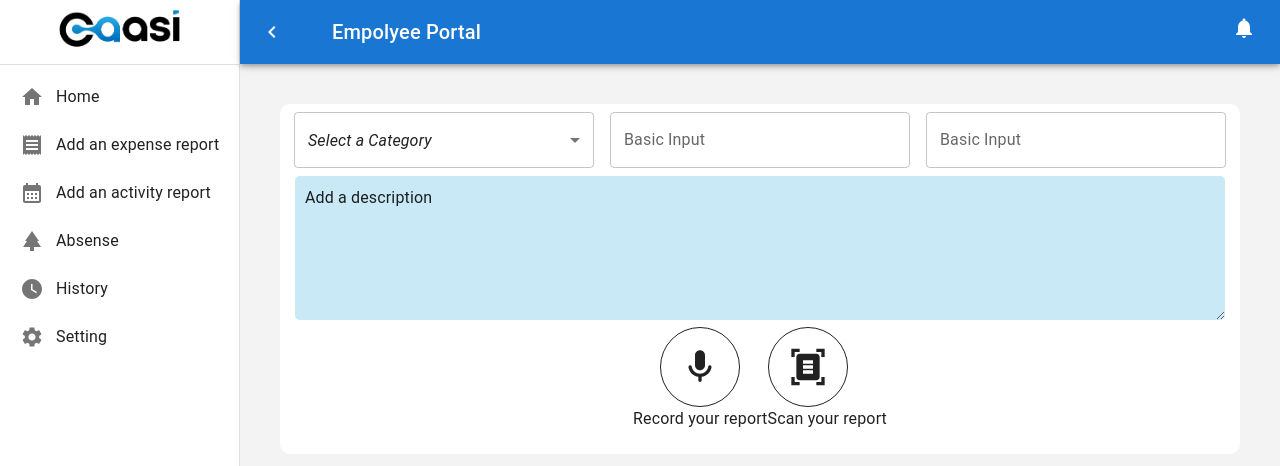
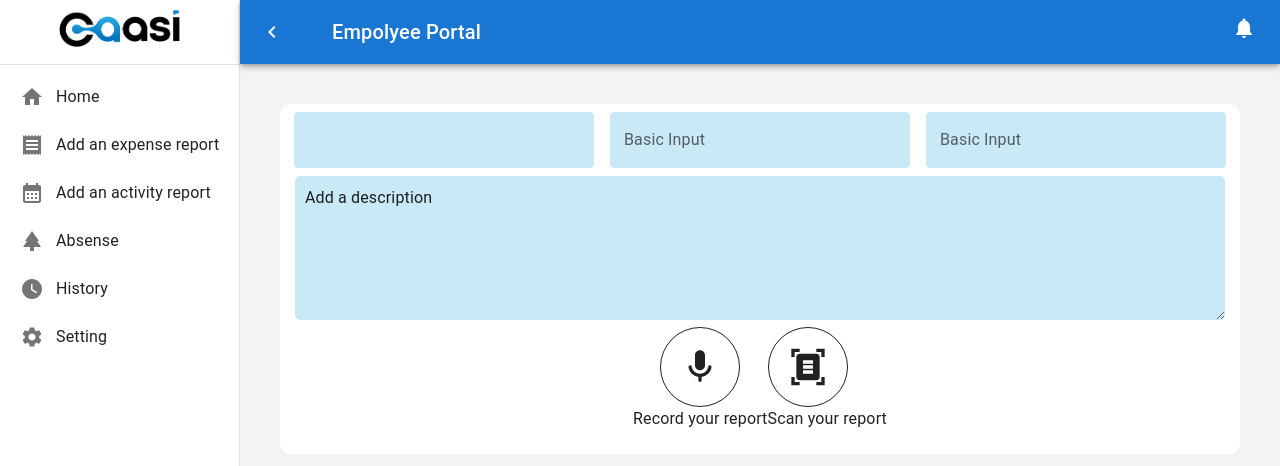
Before and after one commit to Zahoor-Baltee/NewCassi, a React (Vite) app: page /enterexpensereport in a window 1280 px wide. Shown: the top 466 px of the page. Built offline with nearby package versions, Linux system fonts and the light colour scheme.

Commit message:
add background color to field set

```diff
--- a/src/Pages/EnterExpenseReport.jsx
+++ b/src/Pages/EnterExpenseReport.jsx
@@ -1,4 +1,4 @@
-import { Box, Typography } from "@mui/material";
+import { Box, Typography, colors } from "@mui/material";
 import React from "react";
 import { styled } from "@mui/system";
 import MenuItem from '@mui/material/MenuItem';
@@ -11,6 +11,12 @@ import DocumentScannerIcon from '@mui/icons-material/DocumentScanner';
 
 const Root = styled(Box)({
     margin: 0,
+    textField: {
+        backgroundColor: 'lightblue', // Your background color
+        '& input::placeholder': {
+            color: 'rgba(0, 0, 0, 0.5)' // Adjust the opacity or color of the placeholder text
+        }
+    },
     "& .mainContainer": {
         backgroundColor: "#f3f3f3",
         padding: "40px",
@@ -33,20 +39,29 @@ const Root = styled(Box)({
             border: "none",
             backgroundColor: "#C9E9F7",
             borderRadius: "0px 0px 5px 5px"
-        }
+        },
+        '& .MuiOutlinedInput-root': {
+            '& fieldset': {
+                borderColor: 'transparent',
+                backgroundColor: "#C9E9F7",
+            },
+        },
+
     },
 });
 const EnterExpenseReport = () => {
     const [category, setCategory] = React.useState('');
-
-    const handleChange = (event) => {
+    const CategoryhandleChange = (event) => {
         setCategory(event.target.value);
     }
-    const [value, setValue] = React.useState('');
-
-    // const handleChange = (event) => {
-    //     setValue(event.target.value);
-    // };
+    const [amount, setAmount] = React.useState('');
+    const AmounthandleChange = (event) => {
+        setAmount(event.target.value);
+    };
+    const [date, setDate] = React.useState('');
+    const DatehandleChange = (event) => {
+        setDate(event.target.value);
+    };
     return (
         <Root>
             <Box className="mainContainer">
@@ -59,13 +74,13 @@ const EnterExpenseReport = () => {
                     boxShadow: 0
                 }}>
                     <Box>
-                        <FormControl sx={{ m: 1, width: "300px" }}>
+                        <FormControl sx={{ m: 1, width: "300px", }}>
                             <Select
                                 value={category}
-                                onChange={handleChange}
+                                onChange={CategoryhandleChange}
                                 displayEmpty
                             >
-                                <MenuItem value="">
+                                <MenuItem value="" >
                                     <em>Select a Category</em>
                                 </MenuItem>
                                 <MenuItem value={10}>Ten</MenuItem>
@@ -73,18 +88,19 @@ const EnterExpenseReport = () => {
                                 <MenuItem value={30}>Thirty</MenuItem>
                             </Select>
                         </FormControl>
-                        <TextField sx={{ m: 1, width: "300px" }}
+                        <TextField
+                            sx={{ m: 1, width: "300px" }}
                             label="Basic Input"
                             variant="outlined"
-                            value={value}
-                            onChange={handleChange}
+                            value={amount}
+                            onChange={AmounthandleChange}
                             fullWidth
                         />
                         <TextField sx={{ m: 1, width: "300px" }}
                             label="Basic Input"
                             variant="outlined"
-                            value={value}
-                            onChange={handleChange}
+                            value={date}
+                            onChange={DatehandleChange}
                             fullWidth
                         />
 
```
